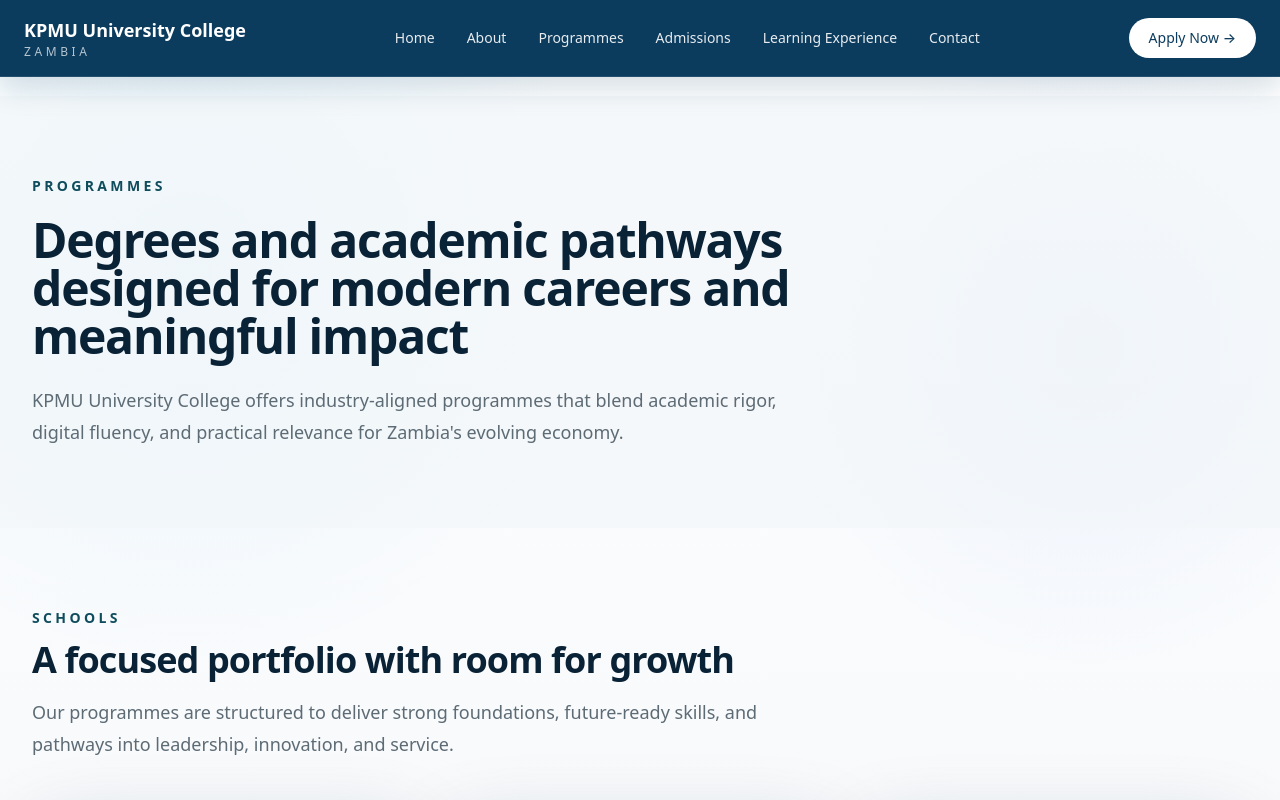
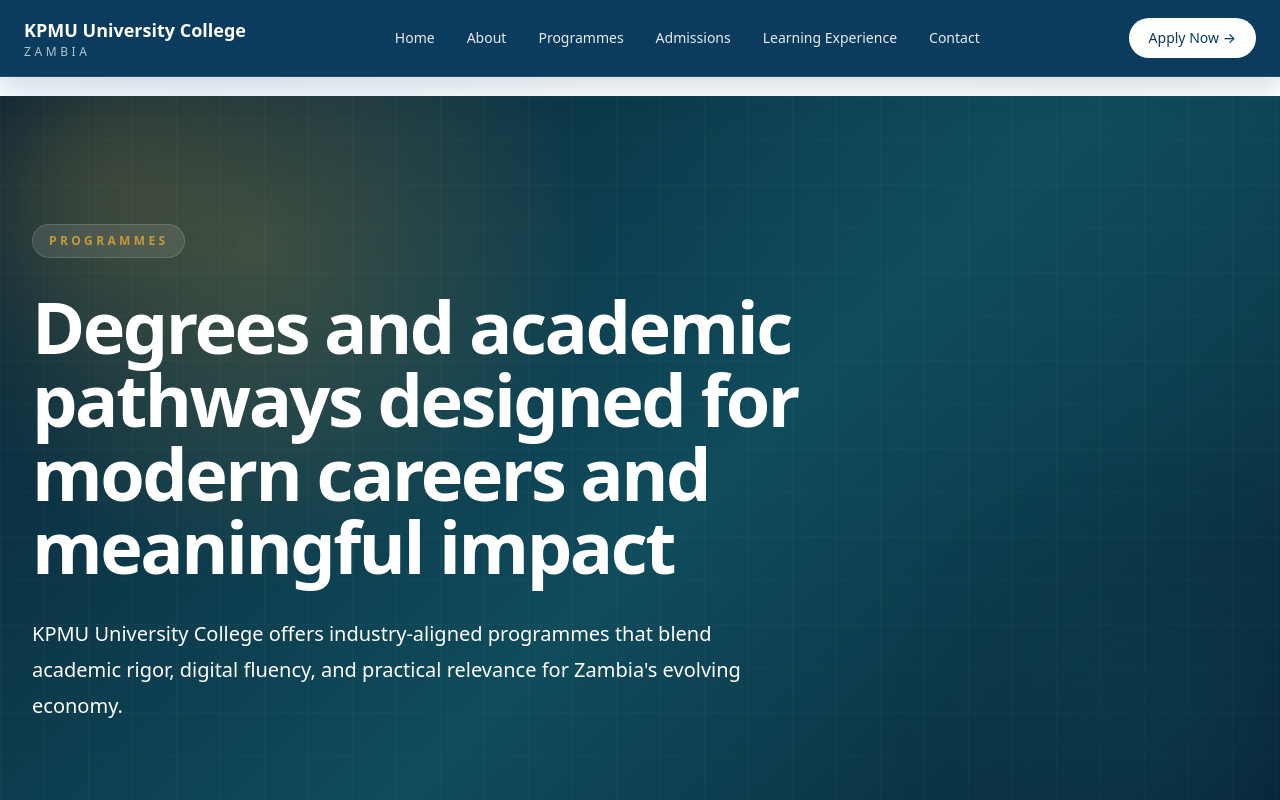
Before and after one commit to kkamfwa/kpmu-website, a Next.js app: page /programmes in a window 1280 px wide. Shown: the top 800 px of the page. Built offline with nearby package versions, Linux system fonts and the light colour scheme.

Commit message:
Apply flagship hero to programmes page

```diff
--- a/app/programmes/page.tsx
+++ b/app/programmes/page.tsx
@@ -10,6 +10,7 @@
   return (
     <>
       <PageHero
+        variant="flagship"
         eyebrow="Programmes"
         title="Degrees and academic pathways designed for modern careers and meaningful impact"
         description="KPMU University College offers industry-aligned programmes that blend academic rigor, digital fluency, and practical relevance for Zambia's evolving economy."
```
